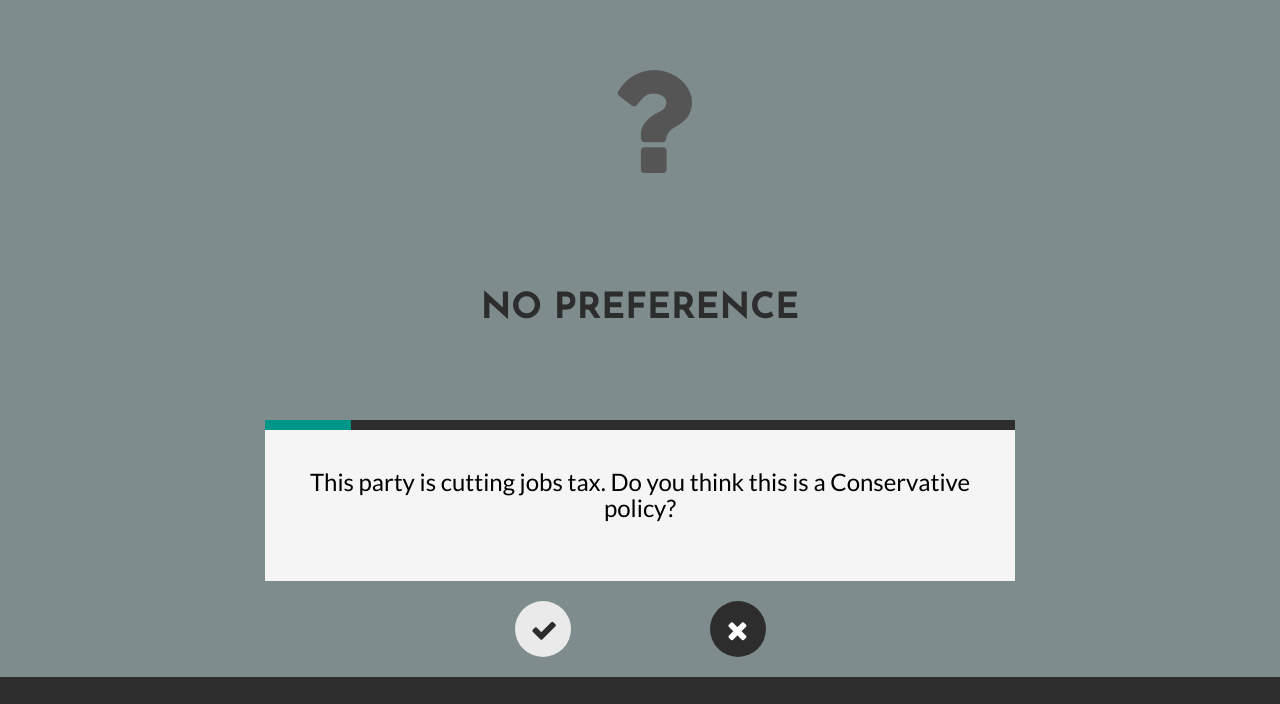
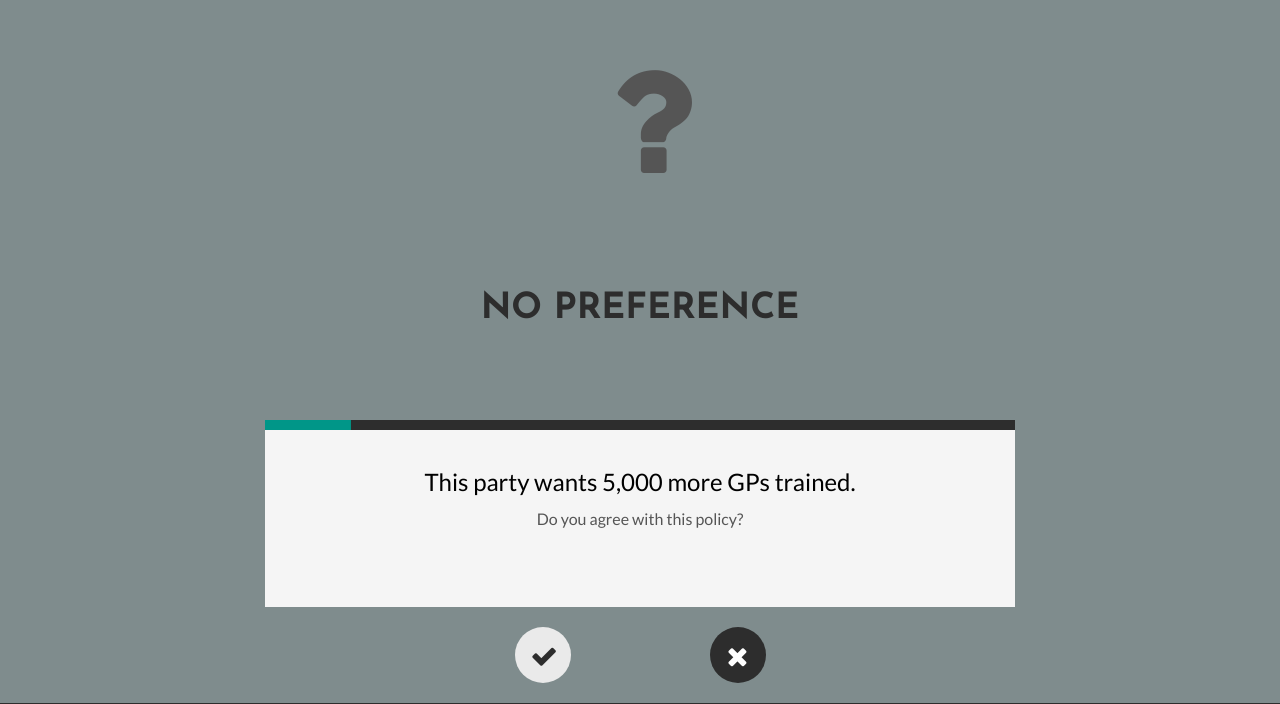
Before and after one commit to RitchieVincent/know-your-politics, a plain HTML site: page index.html in a window 1280 px wide. Both pictures are taken after a click on the button "NO PREFERENCE". Shown: the part 1620-2324 px from the top of the page. Drawn offline with nearby package versions, Linux system fonts and the light colour scheme.

Commit message:
Update questions

```diff
--- a/javascripts/questions.json
+++ b/javascripts/questions.json
@@ -1,103 +1,124 @@
 var text = {
     "questions": [
         {
-     "question": "The Government will reset the energy market and freeze your energy bills until January 2017. Do you think this is a Labour policy?",
+            "question": "The Government will make sure all teachers in all state schools become qualified and continue to build their skills.",
             "party": "labourChoice"
 }, {
-     "question": "The party leader promises a £2.5bn fund to transform the NHS. Do you think this is a Labour policy?",
+            "question": "This party leader promises a £2.5bn fund to transform the NHS.",
             "party": "labourChoice"
 }, {
-     "question": "This party will cause public sector job cuts. Do you think this is a Labour policy?",
+            "question": "This party wants to put rehabilitation at the heart of a prison system which aims to reduce reoffending and cut crime, ensuring that prisons properly punish and reform.",
             "party": "labourChoice"
 }, {
-     "question": "There will be a guarenteed place in education or training for all 16 and 17 year olds. Do you think this is a Labour policy?",
+            "question": "There will be a guarenteed place in education or training for all 16 and 17 year olds.",
             "party": "labourChoice"
 }, {
-     "question": "This party will ensure all people who suspect they have cancer to get tested, getting results within one week. Do you think this is a Labour policy?",
+            "question": "This party will ensure all people who suspect they have cancer to get tested, getting results within one week.",
             "party": "labourChoice"
 }, {
-            "question": "This party wants to cut pension tax relief for higher earners. Do you think this is a Labour policy?",
+            "question": "This party will freeze gas and electricity bills until 2017 and reform the broken energy market to stop the cost of energy bills soaring.",
+            "party": "labourChoice"
+},{
+            "question": "This party wants to cut pension tax relief for higher earners.",
             "party": "labourChoice"
 }, {
-            "question": "There will be 5,000 more GPs trained. Do you think this is a Conservative policy?",
+            "question": "This party wants to get 200,000 homes built a year by 2020.",
+            "party": "labourChoice"
+},{
+            "question": "This party will give working parents 25 hours of free childcare for three and four-year-olds per week.",
+            "party": "labourChoice"
+},{
+            "question": "This party wants to increase the National Minimum Wage.",
+            "party": "labourChoice"
+},{
+            "question": "This party wants 5,000 more GPs trained.",
             "party": "conservativeChoice"
 }, {
-            "question": "All patients will have access to a GP from 8am to 8pm, seven days a week by 2020. Do you think this is a Conservative policy?",
+            "question": "All patients will have access to a GP from 8am to 8pm, seven days a week by 2020.",
             "party": "conservativeChoice"
 }, {
-            "question": "This party is cutting income tax and freezing fuel duty. Do you think this is a Conservative policy?",
+            "question": "This party is cutting income tax and freezing fuel duty.",
             "party": "conservativeChoice"
 }, {
-            "question": "This party is cutting jobs tax. Do you think this is a Conservative policy?",
+            "question": "This party is cutting jobs tax.",
             "party": "conservativeChoice"
 }, {
-            "question": "This party is cutting corporation tax. Do you think this is a Conservative policy?",
+            "question": "This party will enforce public sector job cuts.",
             "party": "conservativeChoice"
 }, {
-            "question": "This party will enforce public sector job cuts. Do you think this is a Conservative policy?",
+            "question": "This party is cutting income tax and freezing fuel duty.",
             "party": "conservativeChoice"
 }, {
-            "question": "This party is cutting income tax and freezing fuel duty. Do you think this is a Conservative policy?",
+            "question": "This party is cutting corporation tax.",
             "party": "conservativeChoice"
 }, {
-            "question": "This party is cutting jobs tax. Do you think this is a Conservative policy?",
+            "question": "This party will introduce a scheme that means it will always pay more to be in work than on benefits.",
             "party": "conservativeChoice"
 }, {
-            "question": "This party is cutting corporation tax. Do you think this is a Conservative policy?",
+            "question": "This party wants to clamp down on \"benefits tourism\" and \"health tourism\" - so that only those who want to work hard and contribute to our society are welcomed.",
             "party": "conservativeChoice"
 }, {
-            "question": "This party will introduce a scheme that means it will always pay more to be in work than on benefits. Do you think this is a Conservative policy?",
+            "question": "This party wants to introduce a new citizenship test with British values at its heart.",
             "party": "conservativeChoice"
 }, {
-            "question": "This party has a plan to help small business and enterprises succeed, thus creating more jobs. Do you think this is a Conservative policy?",
-            "party": "conservativeChoice"
-}, {
-            "question": "This party wants to clamp down on \"benefits tourism\" and \"health tourism\" - so that only those who want to work hard and contribute to our society are welcomed. Do you think this is a Conservative policy?",
-            "party": "conservativeChoice"
-}, {
-            "question": "This party wants to introduce a new citizenship test with British values at its heart. Do you think this is a Conservative policy?",
-            "party": "conservativeChoice"
-}, {
-            "question": "This party will increase NHS funding by £1bn in 2016/17 and 2017/18. Do you think this is a Liberal Democrat policy?",
+            "question": "This party will increase NHS funding by £1bn in 2016/17 and 2017/18.",
             "party": "libdemChoice"
 }, {
-            "question": "This party will allocate an additional £500 million for mental health services. Do you think this is a Liberal Democrat policy?",
+            "question": "This party will allocate an additional £500 million for mental health services.",
             "party": "libdemChoice"
 }, {
-            "question": "All patients will be issued with a \"Care footprint\", detailing the costs of their care. Do you think this is a Liberal Democrat policy?",
+            "question": "All patients will be issued with a \"Care footprint\", detailing the costs of their care.",
             "party": "libdemChoice"
 }, {
-            "question": "This party wants to raise the threshold at which people start paying income tax from £6,475 to £10,000. Do you think this is a Liberal Democrat policy?",
+            "question": "This party wants to raise the threshold at which people start paying income tax from £6,475 to £10,000.",
             "party": "libdemChoice"
 }, {
-            "question": "This party will increase personal allowance to the level of full-time minimum wage earnings. Do you think this is a UKIP policy?",
+            "question": "This party wants to end imprisonment for possessing drugs for personal use.",
+            "party": "libdemChoice"
+},{
+            "question": "This party wants to invest to make the UK a world leader in low carbon cars, energy efficiency and hi-tech manufacturing.",
+            "party": "libdemChoice"
+},{
+            "question": "This party wants to introduce equal marriage for gay and lesbian couples.",
+            "party": "libdemChoice"
+},{
+            "question": "This party wants to protect your privacy by updating data laws for the internet age with a Digital Bill of Rights.",
+            "party": "libdemChoice"
+},{
+            "question": "This party wants to introduce a \"Carers Bonus\" so carers can take a proper break every year.",
+            "party": "libdemChoice"
+},{
+            "question": "This party wants to introduce a discount bus pass for under-21s so they can afford to travel to college or work.",
+            "party": "libdemChoice"
+},{
+            "question": "This party will increase personal allowance to the level of full-time minimum wage earnings.",
             "party": "ukipChoice"
 }, {
-            "question": "This party wants to ensure that the NHS stays free for all UK residents. Do you think this is a UKIP policy?",
+            "question": "This party wants to ensure that the NHS stays free for all UK residents.",
             "party": "ukipChoice"
 }, {
-            "question": "This party oposes current plans to charge patients for visitin their GP. Do you think this is a UKIP policy?",
+            "question": "This party oposes current plans to charge patients for visitin their GP.",
             "party": "ukipChoice"
 }, {
-            "question": "This party wants to maintain the system of providing pensioner bus passes. Do you think this is a UKIP policy?",
+            "question": "This party wants to maintain the system of providing pensioner bus passes.",
             "party": "ukipChoice"
 }, {
-            "question": "This party wants to encourage local councils to provide more free parking for the high street. Do you think this is a UKIP policy?",
+            "question": "This party wants to encourage local councils to provide more free parking for the high street.",
             "party": "ukipChoice"
 }, {
-            "question": "This party wants to scrap the current target of 50% of school leavers going to university. Do you think this is a UKIP policy?",
+            "question": "This party wants to scrap the current target of 50% of school leavers going to university.",
             "party": "ukipChoice"
 }, {
-            "question": "This party wants to ensure that students from the EU will pay the same student fee rates as International students. Do you think this is a UKIP policy?",
+            "question": "This party wants to ensure that students from the EU will pay the same student fee rates as International students.",
             "party": "ukipChoice"
 }, {
-            "question": "This party will guarantee those who have served in the Armed Forces for a minimum of 12 years a job in the police force, prison service or border force. Do you think this is a UKIP policy?",
+            "question": "This party will guarantee those who have served in the Armed Forces for a minimum of 12 years a job in the police force, prison service or border force.",
             "party": "ukipChoice"
 }, {
-            "question": "This party supports a diverse energy market including coal, nuclear, shale gas, geo-thermal, tidal, solar, conventional gas and oil. Do you think this is a UKIP policy?",
+            "question": "This party supports a diverse energy market including coal, nuclear, shale gas, geo-thermal, tidal, solar, conventional gas and oil.",
             "party": "ukipChoice"
 }, {
-            "question": "This party wants to abolish inheritance tax. Do you think this is a UKIP policy?",
+            "question": "This party wants to leave the EU and save at least £8bn per annum in net contributions.",
             "party": "ukipChoice"
 }
     ]
--- a/javascripts/script.js
+++ b/javascripts/script.js
@@ -1,6 +1,6 @@
 $(function () { //Wait for the document to be ready
 
-    //---------------------------Variables-----------------------------
+    //---------------------------Variables---------------------------------------
     $.fx.speeds.slow = 800; //Sets speeds of transitions
     $.fx.speeds.xslow = 1200;
     var clicked = "1";
@@ -121,7 +121,7 @@ $(function () { //Wait for the document to be ready
 
         function randomQuestion() { //Runs a function that randomises the JSON objects to display a random question
             randomChoice = Math.floor((Math.random() * questionsLength) + 0); //Randomises a number based on the length of the JSON array and stores it in variable randomChoice
-            document.getElementById("theQuestions").innerHTML = "<h3>" + text.questions[randomChoice].question + "</h3>";
+            document.getElementById("theQuestions").innerHTML = "<h3>" + text.questions[randomChoice].question + "</h3><p>Do you agree with this policy?</p>";
             questionParty = text.questions[randomChoice].party; //Sets the party name of the selected question to this variable
             questionCount++; //Raises the question count by 1
             if (text.questions[randomChoice].party == "labourChoice") {
@@ -237,12 +237,6 @@ $(function () { //Wait for the document to be ready
 
 
         function checkQuestion(id, questionParty, choiceClass) {
-            //            var str = questionParty; //Sets the variable to match the question's corresponding party
-            //            var alertParty = str.replace("Choice", ""); //Sets the alertParty variable to remove the "Choice" from the "partynameChoice" string
-            //            String.prototype.capitalise = function () { //This function capitalises the first letter, since once it's removed from the "partynameChoice" string, it is lowercase
-            //                return this.charAt(0).toUpperCase() + this.slice(1);
-            //            }
-            //            alertParty = alertParty.capitalise(); //Runs the capitalise function
             if (id == "agreeChoice") { //If the user has clicked the "Agree" button
                 if (questionParty == choiceClass) { //If the question's party matches the user's chosen party
                     $(".loadingBar").removeClass("loadingBarAnimate");
```
Also changed, not shown: index.html (+2 -2 lines), Questions links.txt (added). Lines whose indentation alone changed are shown as unchanged.
